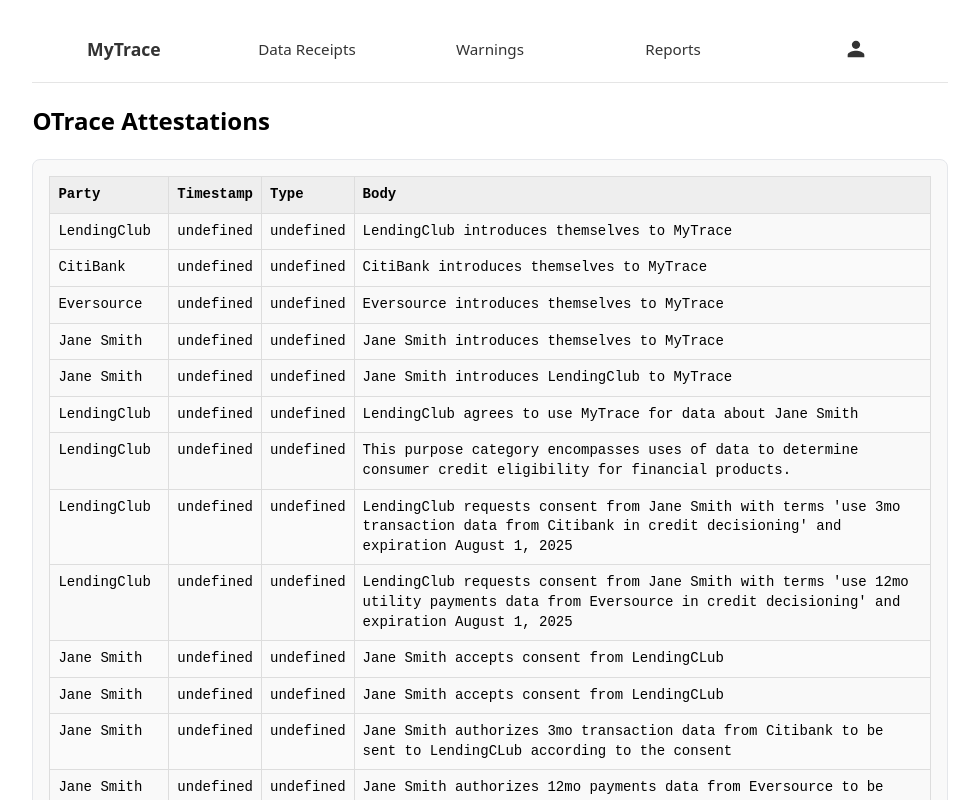
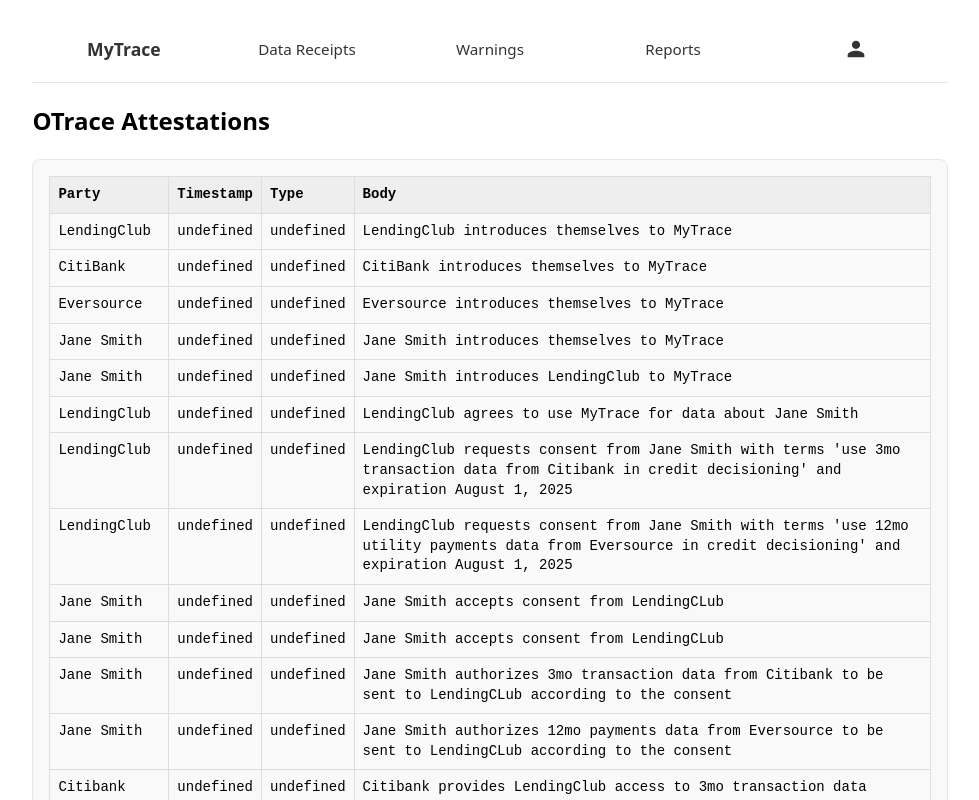
Before and after one commit to nicolatl/mytrace-web, a SvelteKit app: page /attestations in a window 1280 px wide. Shown: the top 800 px of the page, without its empty margins (150-1129 px from the left). Built offline with nearby package versions, Linux system fonts and the light colour scheme.

Commit message:
remove ontologyExtension

```diff
--- a/src/lib/data/attestations.json
+++ b/src/lib/data/attestations.json
@@ -59,20 +59,8 @@
     "body": "LendingClub agrees to use MyTrace for data about Jane Smith"
   },
   {
-    "timestamp": "07/01/2025 22:20:00",
+    "timestamp": "07/01/2025 22:28:00",
     "id": 7,
-    "party": "LendingClub",
-    "context": {
-      "type": "https://nicolatl.github.io/mytrace-web/docs/1.0#ontology-extension-create",
-      "ontology": "https://ethyca.github.io/fideslang/taxonomy/data_uses/",
-      "name": "https://ethyca.github.io/fideslang/taxonomy/data_uses/#:~:text=basic%20system%20operations.-,finance,-%2D",
-      "extension": "credit_decisioning"
-    },
-    "body": "This purpose category encompasses uses of data to determine consumer credit eligibility for financial products."
-  },
-  {
-    "timestamp": "07/01/2025 22:28:00",
-    "id": 8,
     "party": "LendingClub",
     "context": {
       "type": "https://nicolatl.github.io/mytrace-web/docs/1.0#consent-request",
@@ -87,8 +75,8 @@
             "typeOntology": "https://ethyca.github.io/fideslang/taxonomy/data_categories/"
           },
           "purpose": {
-            "name": 7,
-            "nameOntology": "https://ethyca.github.io/fideslang/taxonomy/data_uses/"
+            "name": "https://nicolatl.github.io/mytrace-web/ontology#credit-decisioning",
+            "nameOntology": "https://nicolatl.github.io/mytrace-web/ontology"
           }
         }
       ],
@@ -98,7 +86,7 @@
   },
   {
     "timestamp": "07/01/2025 22:28:00",
-    "id": 9,
+    "id": 8,
     "party": "LendingClub",
     "context": {
       "type": "https://nicolatl.github.io/mytrace-web/docs/1.0#consent-request",
@@ -113,14 +101,26 @@
             "typeOntology": "https://ethyca.github.io/fideslang/taxonomy/data_categories/"
           },
           "purpose": {
-            "name": 7,
-            "nameOntology": "https://ethyca.github.io/fideslang/taxonomy/data_uses/"
+            "name": "https://nicolatl.github.io/mytrace-web/ontology#credit-decisioning",
+            "nameOntology": "https://nicolatl.github.io/mytrace-web/ontology"
           }
         }
       ],
       "expiry": "08/01/2025 00:00:00"
     },
     "body": "LendingClub requests consent from Jane Smith with terms 'use 12mo utility payments data from Eversource in credit decisioning' and expiration August 1, 2025"
+  },
+  {
+    "timestamp": "07/01/2025 22:29:00",
+    "id": 9,
+    "party": "Jane Smith",
+    "context": {
+      "type": "https://nicolatl.github.io/mytrace-web/docs/1.0#consent-accept",
+      "consent": 7,
+      "controller": 1,
+      "subject": 4
+    },
+    "body": "Jane Smith accepts consent from LendingCLub"
   },
   {
     "timestamp": "07/01/2025 22:29:00",
@@ -139,20 +139,8 @@
     "id": 11,
     "party": "Jane Smith",
     "context": {
-      "type": "https://nicolatl.github.io/mytrace-web/docs/1.0#consent-accept",
+      "type": "https://nicolatl.github.io/mytrace-web/docs/1.0#dataAuthorization-authorize",
       "consent": 9,
-      "controller": 1,
-      "subject": 4
-    },
-    "body": "Jane Smith accepts consent from LendingCLub"
-  },
-  {
-    "timestamp": "07/01/2025 22:29:00",
-    "id": 12,
-    "party": "Jane Smith",
-    "context": {
-      "type": "https://nicolatl.github.io/mytrace-web/docs/1.0#dataAuthorization-authorize",
-      "consent": 10,
       "recipient": 1,
       "provider": 2,
       "subject": 4,
@@ -169,11 +157,11 @@
   },
   {
     "timestamp": "07/01/2025 22:29:00",
-    "id": 13,
+    "id": 12,
     "party": "Jane Smith",
     "context": {
       "type": "https://nicolatl.github.io/mytrace-web/docs/1.0#dataAuthorization-authorize",
-      "consent": 11,
+      "consent": 10,
       "recipient": 1,
       "provider": 3,
       "subject": 4,
@@ -190,43 +178,57 @@
   },
   {
     "timestamp": "07/01/2025 23:55:00",
-    "id": 14,
+    "id": 13,
     "party": "Citibank",
     "context": {
       "type": "https://nicolatl.github.io/mytrace-web/docs/1.0#dataAuthorization-grant",
-      "dataAuthorization": 12
+      "dataAuthorization": 11
     },
     "body": "Citibank provides LendingClub access to 3mo transaction data"
   },
   {
     "timestamp": "07/02/2025 9:00:00",
+    "id": 14,
+    "party": "LendingClub",
+    "context": {
+      "type": "https://nicolatl.github.io/mytrace-web/docs/1.0#dataAuthorization-access",
+      "dataAuthorization": 11
+    },
+    "body": "LendingClub pulls 3mo transaction data from Citibank"
+  },
+  {
+    "timestamp": "07/04/2025 10:37:00",
     "id": 15,
+    "party": "Eversource",
+    "context": {
+      "type": "https://nicolatl.github.io/mytrace-web/docs/1.0#dataAuthorization-grant",
+      "dataAuthorization": 12
+    },
+    "body": "Eversource provides LendingClub access to 12mo payments data"
+  },
+  {
+    "timestamp": "07/04/2025 15:52:00",
+    "id": 16,
     "party": "LendingClub",
     "context": {
       "type": "https://nicolatl.github.io/mytrace-web/docs/1.0#dataAuthorization-access",
       "dataAuthorization": 12
     },
-    "body": "LendingClub pulls 3mo transaction data from Citibank"
+    "body": "LendingClub pulls 12mo payments data from Eversource"
   },
   {
-    "timestamp": "07/04/2025 10:37:00",
-    "id": 16,
-    "party": "Eversource",
-    "context": {
-      "type": "https://nicolatl.github.io/mytrace-web/docs/1.0#dataAuthorization-grant",
-      "dataAuthorization": 13
-    },
-    "body": "Eversource provides LendingClub access to 12mo payments data"
-  },
-  {
-    "timestamp": "07/04/2025 15:52:00",
+    "timestamp": "07/06/2025 10:43:00",
     "id": 17,
     "party": "LendingClub",
     "context": {
-      "type": "https://nicolatl.github.io/mytrace-web/docs/1.0#dataAuthorization-access",
-      "dataAuthorization": 13
+      "type": "https://nicolatl.github.io/mytrace-web/docs/1.0#dataUse-use",
+      "basis": 9,
+      "data": 11,
+      "subject": 4,
+      "operation": "https://nicolatl.github.io/mytrace-web/ontology#credit-decisioning",
+      "operationOntology": "https://nicolatl.github.io/mytrace-web/ontology"
     },
-    "body": "LendingClub pulls 12mo payments data from Eversource"
+    "body": "LendingClub uses data from subject according to basis"
   },
   {
     "timestamp": "07/06/2025 10:43:00",
@@ -237,8 +239,8 @@
       "basis": 10,
       "data": 12,
       "subject": 4,
-      "operation": 7,
-      "operationOntology": "https://ethyca.github.io/fideslang/taxonomy/data_uses/"
+      "operation": "https://nicolatl.github.io/mytrace-web/ontology#credit-decisioning",
+      "operationOntology": "https://nicolatl.github.io/mytrace-web/ontology"
     },
     "body": "LendingClub uses data from subject according to basis"
   },
@@ -247,32 +249,18 @@
     "id": 19,
     "party": "LendingClub",
     "context": {
-      "type": "https://nicolatl.github.io/mytrace-web/docs/1.0#dataUse-use",
-      "basis": 11,
-      "data": 13,
-      "subject": 4,
-      "operation": 7,
-      "operationOntology": "https://ethyca.github.io/fideslang/taxonomy/data_uses/"
-    },
-    "body": "LendingClub uses data from subject according to basis"
-  },
-  {
-    "timestamp": "07/06/2025 10:43:00",
-    "id": 20,
-    "party": "LendingClub",
-    "context": {
       "type": "https://nicolatl.github.io/mytrace-web/docs/1.0#dataReceipt-create",
       "subject": 4,
       "dataUses": [
-        18,
-        19
+        17,
+        18
       ]
     },
     "body": "LendingClub offered you a loan"
   },
   {
     "timestamp": "07/07/2025 12:40:00",
-    "id": 21,
+    "id": 20,
     "party": "Ally Financial",
     "context": {
       "type": "https://nicolatl.github.io/mytrace-web/docs/1.0#introduction-introduce"
@@ -281,7 +269,7 @@
   },
   {
     "timestamp": "07/08/2025 22:02:00",
-    "id": 22,
+    "id": 21,
     "party": "LendingClub",
     "context": {
       "type": "https://nicolatl.github.io/mytrace-web/docs/1.0#consent-request",
@@ -296,8 +284,8 @@
             "typeOntology": "https://ethyca.github.io/fideslang/taxonomy/data_categories/"
           },
           "purpose": {
-            "name": 7,
-            "nameOntology": "https://ethyca.github.io/fideslang/taxonomy/data_uses/"
+            "name": "https://nicolatl.github.io/mytrace-web/ontology#credit-decisioning",
+            "nameOntology": "https://nicolatl.github.io/mytrace-web/ontology"
           }
         }
       ],
@@ -307,7 +295,7 @@
   },
   {
     "timestamp": "07/08/2025 22:02:00",
-    "id": 23,
+    "id": 22,
     "party": "LendingClub",
     "context": {
       "type": "https://nicolatl.github.io/mytrace-web/docs/1.0#consent-request",
@@ -322,8 +310,8 @@
             "typeOntology": "https://ethyca.github.io/fideslang/taxonomy/data_categories/"
           },
           "purpose": {
-            "name": 7,
-            "nameOntology": "https://ethyca.github.io/fideslang/taxonomy/data_uses/"
+            "name": "https://nicolatl.github.io/mytrace-web/ontology#credit-decisioning",
+            "nameOntology": "https://nicolatl.github.io/mytrace-web/ontology"
           }
         }
       ],
@@ -333,7 +321,7 @@
   },
   {
     "timestamp": "07/08/2025 22:02:00",
-    "id": 24,
+    "id": 23,
     "party": "LendingClub",
     "context": {
       "type": "https://nicolatl.github.io/mytrace-web/docs/1.0#consent-request",
@@ -356,6 +344,18 @@
       "expiry": "08/08/2025 00:00:00"
     },
     "body": "LendingClub requests consent from Jane Smith with terms 'use 3mo car payments data from Ally Financial in credit decisioning' and expiration August 8, 2025"
+  },
+  {
+    "timestamp": "07/08/2025 22:05:00",
+    "id": 24,
+    "party": "Jane Smith",
+    "context": {
+      "type": "https://nicolatl.github.io/mytrace-web/docs/1.0#consent-accept",
+      "consent": 21,
+      "controller": 1,
+      "subject": 4
+    },
+    "body": "Jane Smith accepts consent from LendingClub"
   },
   {
     "timestamp": "07/08/2025 22:05:00",
@@ -382,24 +382,12 @@
     "body": "Jane Smith accepts consent from LendingClub"
   },
   {
-    "timestamp": "07/08/2025 22:05:00",
+    "timestamp": "07/08/2025 22:06:00",
     "id": 27,
     "party": "Jane Smith",
     "context": {
-      "type": "https://nicolatl.github.io/mytrace-web/docs/1.0#consent-accept",
+      "type": "https://nicolatl.github.io/mytrace-web/docs/1.0#dataAuthorization-authorize",
       "consent": 24,
-      "controller": 1,
-      "subject": 4
-    },
-    "body": "Jane Smith accepts consent from LendingClub"
-  },
-  {
-    "timestamp": "07/08/2025 22:06:00",
-    "id": 28,
-    "party": "Jane Smith",
-    "context": {
-      "type": "https://nicolatl.github.io/mytrace-web/docs/1.0#dataAuthorization-authorize",
-      "consent": 25,
       "controller": 1,
       "provider": 2,
       "subject": 4,
@@ -410,18 +398,17 @@
         "type": "https://ethyca.github.io/fideslang/taxonomy/data_categories/#:~:text=user.financial.bank_account",
         "typeOntology": "https://ethyca.github.io/fideslang/taxonomy/data_categories/"
       },
-
       "expiry": "08/08/2025 00:00:00"
     },
     "body": "Jane Smith authorizes 3mo transaction data from Citibank to be sent to LendingClub according to the consent"
   },
   {
     "timestamp": "07/08/2025 22:06:00",
-    "id": 29,
+    "id": 28,
     "party": "Jane Smith",
     "context": {
       "type": "https://nicolatl.github.io/mytrace-web/docs/1.0#dataAuthorization-authorize",
-      "consent": 26,
+      "consent": 25,
       "controller": 1,
       "provider": 3,
       "subject": 4,
@@ -438,13 +425,13 @@
   },
   {
     "timestamp": "07/08/2025 22:06:00",
-    "id": 30,
+    "id": 29,
     "party": "Jane Smith",
     "context": {
       "type": "https://nicolatl.github.io/mytrace-web/docs/1.0#dataAuthorization-authorize",
-      "consent": 27,
+      "consent": 26,
       "controller": 1,
-      "provider": 21,
+      "provider": 20,
       "subject": 4,
       "protocol": "https://developer.financialdataexchange.org/fdx-api-v6-2-0",
       "data": {
@@ -459,66 +446,80 @@
   },
   {
     "timestamp": "07/09/2025 09:12:00",
-    "id": 31,
+    "id": 30,
     "party": "Citibank",
     "context": {
       "type": "https://nicolatl.github.io/mytrace-web/docs/1.0#dataAuthorization-grant",
-      "dataAuthorization": 28
+      "dataAuthorization": 27
     },
     "body": "Citibank provides LendingClub access to 3mo transaction data"
   },
   {
     "timestamp": "07/09/2025 09:14:00",
-    "id": 32,
+    "id": 31,
     "party": "Eversource",
     "context": {
       "type": "https://nicolatl.github.io/mytrace-web/docs/1.0#dataAuthorization-grant",
-      "dataAuthorization": 29
+      "dataAuthorization": 28
     },
     "body": "Eversource provides LendingClub access to 12mo payments data"
   },
   {
     "timestamp": "07/09/2025 09:15:00",
-    "id": 33,
+    "id": 32,
     "party": "Ally Financial",
     "context": {
       "type": "https://nicolatl.github.io/mytrace-web/docs/1.0#dataAuthorization-grant",
-      "dataAuthorization": 30
+      "dataAuthorization": 29
     },
     "body": "Ally Financial provides LendingClub access to 12mo payments data"
   },
   {
     "timestamp": "07/09/2025 10:00:00",
+    "id": 33,
+    "party": "LendingClub",
+    "context": {
+      "type": "https://nicolatl.github.io/mytrace-web/docs/1.0#dataAuthorization-access",
+      "dataAuthorization": 27
+    },
+    "body": "LendingClub pulls 3mo transaction data from Citibank"
+  },
+  {
+    "timestamp": "07/09/2025 10:01:00",
     "id": 34,
     "party": "LendingClub",
     "context": {
       "type": "https://nicolatl.github.io/mytrace-web/docs/1.0#dataAuthorization-access",
       "dataAuthorization": 28
     },
-    "body": "LendingClub pulls 3mo transaction data from Citibank"
+    "body": "LendingClub pulls 12mo payments data from Eversource"
   },
   {
-    "timestamp": "07/09/2025 10:01:00",
+    "timestamp": "07/09/2025 10:02:00",
     "id": 35,
     "party": "LendingClub",
     "context": {
       "type": "https://nicolatl.github.io/mytrace-web/docs/1.0#dataAuthorization-access",
       "dataAuthorization": 29
     },
-    "body": "LendingClub pulls 12mo payments data from Eversource"
-  },
-  {
-    "timestamp": "07/09/2025 10:02:00",
-    "id": 36,
-    "party": "LendingClub",
-    "context": {
-      "type": "https://nicolatl.github.io/mytrace-web/docs/1.0#dataAuthorization-access",
-      "dataAuthorization": 30
-    },
     "body": "LendingClub pulls 12mo payments data from Ally Financial"
   },
   {
     "timestamp": "07/10/2025 14:42:00",
+    "id": 36,
+    "party": "LendingClub",
+    "context": {
+      "type": "https://nicolatl.github.io/mytrace-web/docs/1.0#dataUse-use",
+      "basis": 24,
+      "data": 27,
+      "subject": 4,
+      "operation": "https://nicolatl.github.io/mytrace-web/ontology#credit-decisioning",
+      "operationOntology": "https://nicolatl.github.io/mytrace-web/ontology"
+    },
+    "body": "LendingClub uses bank transaction data from Citibank to make a credit decision"
+  },
+  {
+    "timestamp": "07/10/2025 14:43:00",
     "id": 37,
     "party": "LendingClub",
     "context": {
@@ -526,13 +527,13 @@
       "basis": 25,
       "data": 28,
       "subject": 4,
-      "operation": 7,
-      "operationOntology": "https://ethyca.github.io/fideslang/taxonomy/data_uses/"
+      "operation": "https://nicolatl.github.io/mytrace-web/ontology#credit-decisioning",
+      "operationOntology": "https://nicolatl.github.io/mytrace-web/ontology"
     },
-    "body": "LendingClub uses bank transaction data from Citibank to make a credit decision"
+    "body": "LendingClub uses utility payments data from Eversource to make a credit decision"
   },
   {
-    "timestamp": "07/10/2025 14:43:00",
+    "timestamp": "07/10/2025 14:44:00",
     "id": 38,
     "party": "LendingClub",
     "context": {
@@ -540,36 +541,22 @@
       "basis": 26,
       "data": 29,
       "subject": 4,
-      "operation": 7,
-      "operationOntology": "https://ethyca.github.io/fideslang/taxonomy/data_uses/"
-    },
-    "body": "LendingClub uses utility payments data from Eversource to make a credit decision"
-  },
-  {
-    "timestamp": "07/10/2025 14:44:00",
-    "id": 39,
-    "party": "LendingClub",
-    "context": {
-      "type": "https://nicolatl.github.io/mytrace-web/docs/1.0#dataUse-use",
-      "basis": 27,
-      "data": 30,
-      "subject": 4,
-      "operation": 7,
-      "operationOntology": "https://ethyca.github.io/fideslang/taxonomy/data_uses/"
+      "operation": "https://nicolatl.github.io/mytrace-web/ontology#credit-decisioning",
+      "operationOntology": "https://nicolatl.github.io/mytrace-web/ontology"
     },
     "body": "LendingClub uses car payment data from Ally Financial to make a credit decision"
   },
   {
     "timestamp": "07/10/2025 14:45:00",
-    "id": 40,
+    "id": 39,
     "party": "LendingClub",
     "context": {
       "type": "https://nicolatl.github.io/mytrace-web/docs/1.0#dataReceipt-create",
       "subject": 4,
       "dataUses": [
+        36,
         37,
-        38,
-        39
+        38
       ]
     },
     "body": "LendingClub denied your loan application"
--- a/src/lib/data/taxonomy.js
+++ b/src/lib/data/taxonomy.js
@@ -4,7 +4,7 @@
     label: "Bank account data",
     href: "https://ethyca.github.io/fideslang/taxonomy/data_categories/#:~:text=user.financial.bank_account"
   },
-  "https://ethyca.github.io/fideslang/taxonomy/data_uses/#:~:text=basic%20system%20operations.-,finance,-%2D/credit_decisioning": {
+  "https://nicolatl.github.io/mytrace-web/ontology#credit-decisioning": {
     label: "credit decisioning",
     href: `${base}/extension/7`
   },
--- a/src/routes/(app)/+page.svelte
+++ b/src/routes/(app)/+page.svelte
@@ -1,5 +1,5 @@
 <script>
     import DataReceipt from "$lib/DataReceipt.svelte";
 </script>
-<DataReceipt receiptId={40} />
-<DataReceipt receiptId={20} />
+<DataReceipt receiptId={39} />
+<DataReceipt receiptId={19} />
--- /dev/null
+++ b/src/routes/ontology/+layout.svelte
@@ -0,0 +1 @@
+<slot />
```
Also changed, not shown: src/routes/docs/1.0/+page.svelte (+0 -21 lines), src/routes/extension/[id]/+page.js (deleted, +0 -17 lines), src/routes/extension/[id]/+page.svelte (deleted, +0 -8 lines), src/routes/ontology/+page.svelte (added, +7 -0 lines). Lines whose indentation alone changed are shown as unchanged.
